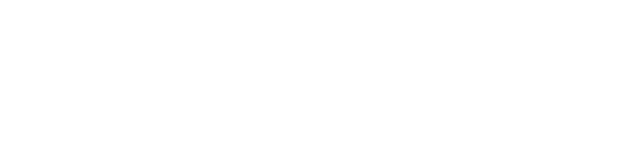
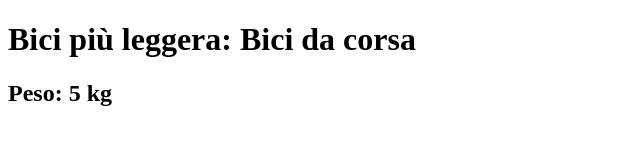
Before and after one commit to SeanBitter/js-snack-es6, a plain HTML site: page Snack 1/index.html in a window 1280 px wide. Shown: the whole page, without its empty margins (0-640 px from the left). Drawn offline with Linux system fonts and the light colour scheme.

Commit message:
Snack 1 completed

```diff
--- a/Snack 1/index.html
+++ b/Snack 1/index.html
@@ -8,6 +8,8 @@
 </head>
 <body>
 
+    <div id="container-bikes"></div>
+
     <script src="script.js"></script>
 </body>
 </html>
--- a/Snack 1/script.js
+++ b/Snack 1/script.js
@@ -4,3 +4,53 @@ Ogni oggetto descriverà una bici da corsa con le seguenti proprietà:
 nome e peso. Stampare a schermo la bici con peso minore utilizzando
 destructuring e template literal
 */
+
+const bikes = [
+    {
+        type: "Bici da corsa",
+        weightInKg: 5,
+    },
+
+    {
+        type: "Mountain bike",
+        weightInKg: 8,
+    },
+
+    {
+        type: "City bike",
+        weightInKg: 7,
+    },
+
+    {
+        type: "E-bike",
+        weightInKg: 10,
+    },
+]
+
+const containerBikes = document.getElementById("container-bikes");
+
+const {type, weightInKg} = bikes[0];
+let lightestBike = {
+    type,
+    weightInKg,
+}
+
+for (let i = 1; i < bikes.length; i++) {
+
+    const {type, weightInKg} = bikes[i];
+
+    if (lightestBike.weightInKg > weightInKg) {
+        lightestBike = {
+            type,
+            weightInKg,
+        }
+    }
+
+}
+
+console.log(lightestBike);
+
+containerBikes.innerHTML += `
+                                <h1>Bici più leggera: ${lightestBike.type}</h1>
+                                <h2>Peso: ${lightestBike.weightInKg} kg</h2>
+                            `
```
